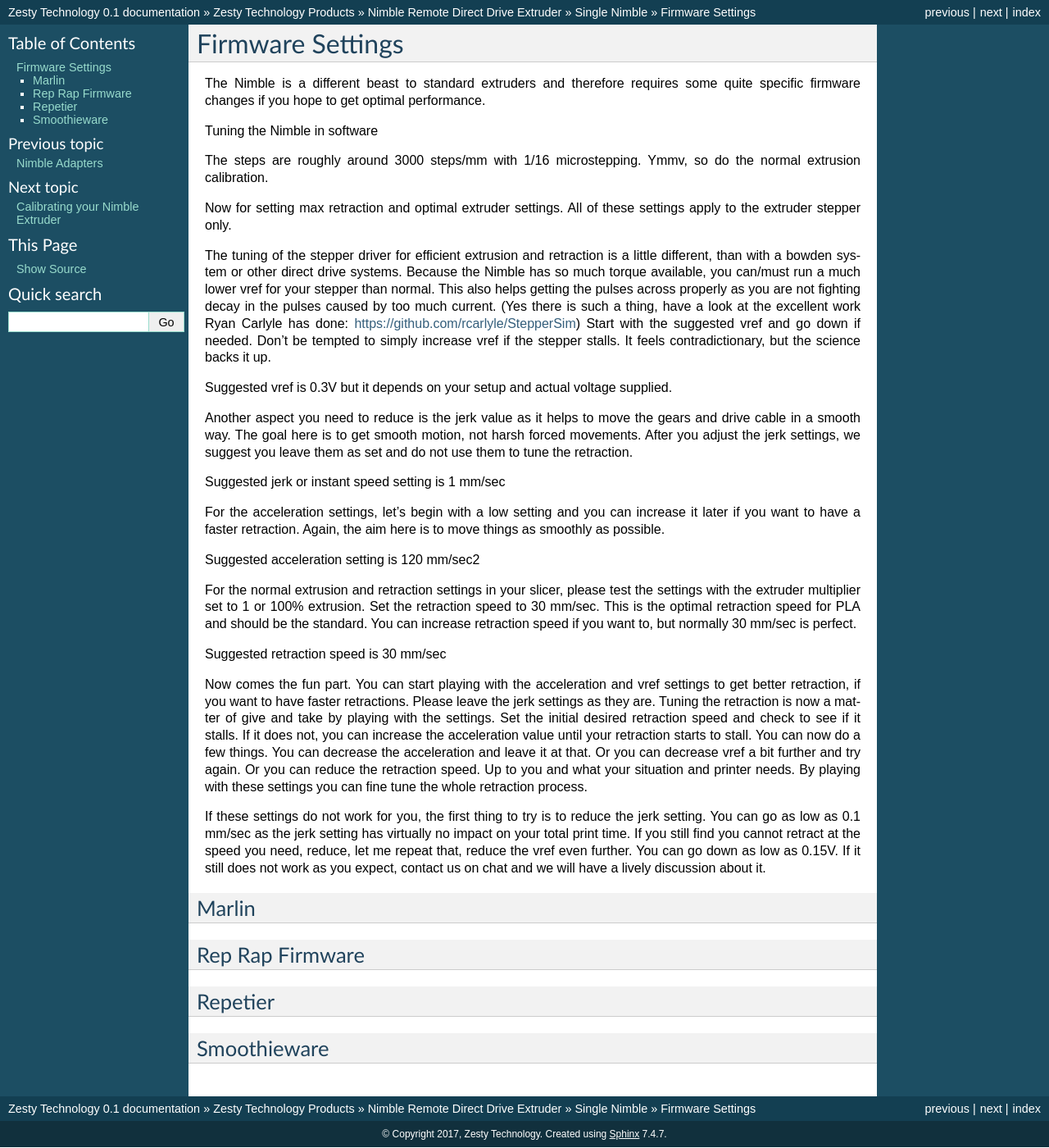
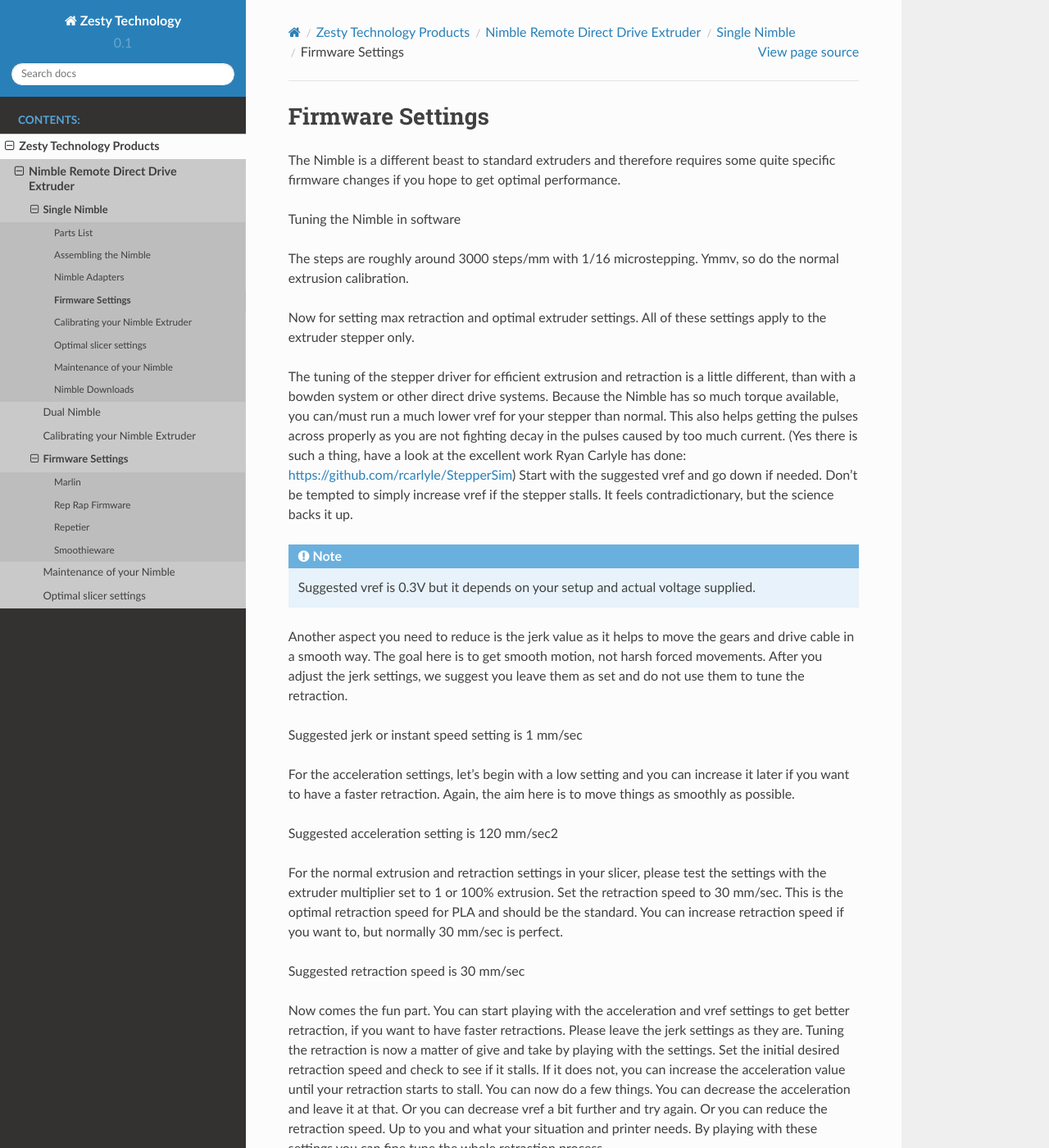
Before and after one commit to ZestyTechnology/zesty-docs, a Sphinx documentation site: the page built from docs/products/nimble_family/firmware_configuration.rst, in a window 1280 px wide and 1400 px high. Shown: the whole window at 82% size. Built offline with Sphinx 7.4.7 and the Read the Docs theme 2.0.0, drawn with Linux system fonts in a browser that asks for light colours; some of the changed text lies outside the part shown.

```diff
--- a/docs/conf.py
+++ b/docs/conf.py
@@ -82,7 +82,11 @@
 # The theme to use for HTML and HTML Help pages.  See the documentation for
 # a list of builtin themes.
 #
-html_theme = 'default'
+import sphinx_rtd_theme
+
+html_theme = "sphinx_rtd_theme"
+
+html_theme_path = [sphinx_rtd_theme.get_html_theme_path()]
 
 # Theme options are theme-specific and customize the look and feel of a theme
 # further.  For a list of options available for each theme, see the
--- a/docs/products/nimble_family/firmware_configuration.rst
+++ b/docs/products/nimble_family/firmware_configuration.rst
@@ -18,7 +18,7 @@
 The tuning of the stepper driver for efficient extrusion and retraction is a little different, than with a bowden system or other direct drive systems.
 Because the Nimble has so much torque available, you can/must run a much lower vref for your stepper than normal. This also helps getting the pulses across properly as you are not fighting decay in the pulses caused by too much current. (Yes there is such a thing, have a look at the excellent work Ryan Carlyle has done: https://github.com/rcarlyle/StepperSim) Start with the suggested vref and go down if needed. Don't be tempted to simply increase vref if the stepper stalls. It feels contradictionary, but the science backs it up.
 
-Suggested vref is 0.3V but it depends on your setup and actual voltage supplied.
+.. note:: Suggested vref is 0.3V but it depends on your setup and actual voltage supplied.
 
 Another aspect you need to reduce is the jerk value as it helps to move the gears and drive cable in a smooth way. The goal here is to get smooth motion, not harsh forced movements. After you adjust the jerk settings, we suggest you leave them as set and do not use them to tune the retraction.
 
```
Also changed, not shown: 1 other file.
